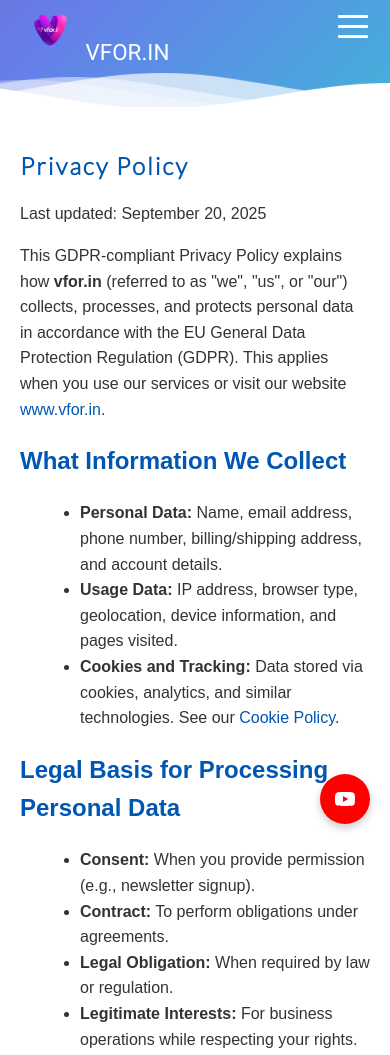
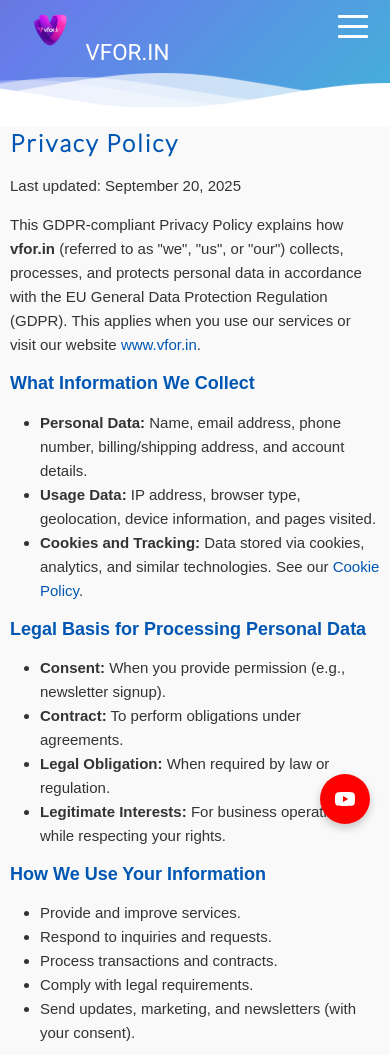
Before and after one commit to v4officicial/Vfor, a plain HTML site: page Essentials/Privacy policy/privacy_policy.html in a window 390 px wide. Shown: the top 1055 px of the page. Drawn offline with nearby package versions, Linux system fonts and the light colour scheme.

Commit message:
update responsiveness privacy_policy.css

```diff
--- a/Essentials/Privacy policy/privacy_policy.css
+++ b/Essentials/Privacy policy/privacy_policy.css
@@ -1,4 +1,4 @@
-.privacy_policy_container {
+/*.privacy_policy_container {
       font-family: Arial, sans-serif;
       max-width: 800px;
       margin: 40px auto;
@@ -25,4 +25,64 @@
     }
     .privacy_policy_container .faq-item {
       margin-bottom: 1.5em;
+    }*/
+
+   .privacy_policy_container  {
+      font-family: Arial, sans-serif;
+      max-width: 900px;
+      margin: 40px auto;
+      padding: 0 20px;
+      line-height: 1.6;
+      color: #333;
+      background-color: #f9f9f9;
     }
+    .privacy_policy_container h1, h2 {
+      color: #0056b3;
+      line-height: 1.3;
+    }
+    .privacy_policy_container p {
+      margin-bottom: 1em;
+    }
+    .privacy_policy_container ul {
+      margin-left: 20px;
+      padding-left: 15px;
+    }
+   .privacy_policy_container a {
+      color: #0056b3;
+      text-decoration: none;
+      word-wrap: break-word;
+    }
+    .privacy_policy_container a:hover {
+      text-decoration: underline;
+    }
+
+    /* Responsive adjustments */
+    @media (max-width: 768px) {
+      .privacy_policy_container {
+        margin: 20px auto;
+        padding: 0 15px;
+        font-size: 16px;
+      }
+      .privacy_policy_container h1 {
+        font-size: 1.8em;
+      }
+      .privacy_policy_container h2 {
+        font-size: 1.4em;
+      }
+    }
+
+    @media (max-width: 480px) {
+      .privacy_policy_container {
+        font-size: 15px;
+        padding: 0 10px;
+      }
+      .privacy_policy_container h1 {
+        font-size: 1.6em;
+      }
+      .privacy_policy_container h2 {
+        font-size: 1.2em;
+      }
+     .privacy_policy_container ul {
+        margin-left: 15px;
+      }
+    }
```
